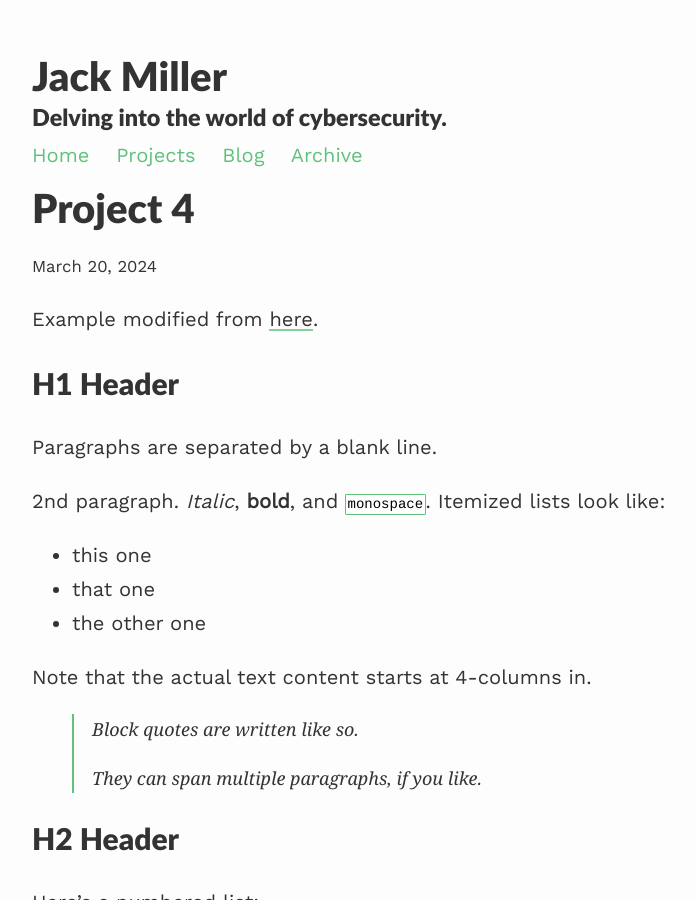
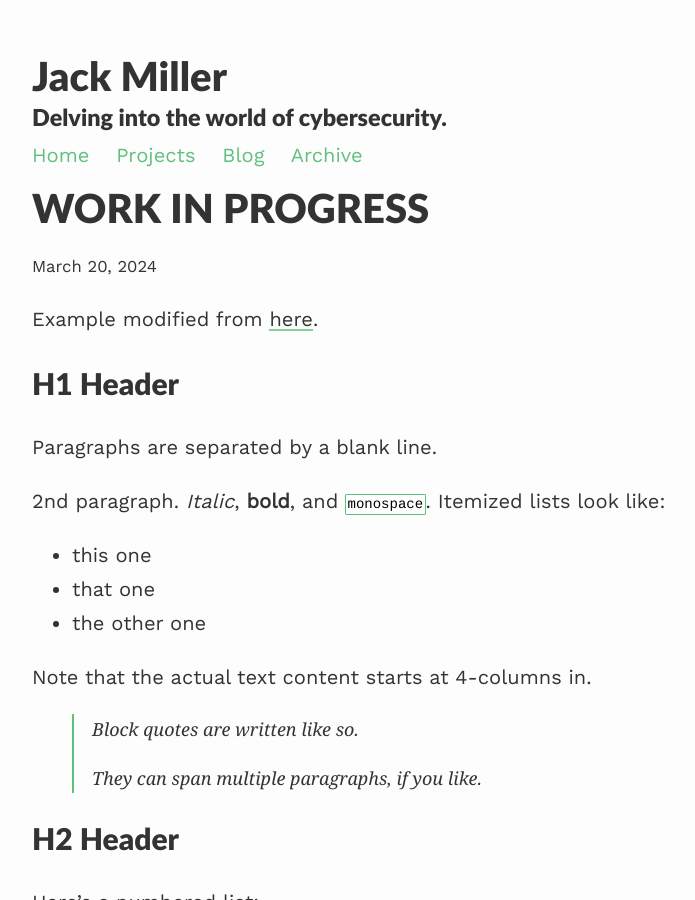
Before and after one commit to jackdmiller/jackdmiller.github.io, a Jekyll site: the page built from _projects/project4.md, in a window 1280 px wide and 900 px high. Shown: the whole window, without its empty margins (208-903 px from the left). Built offline with Jekyll 4.4.1, drawn with Linux system fonts in a browser that asks for light colours; nearby versions of some CDN libraries; formulas are drawn with MathJax 3.

Commit message:
Update project4.md

```diff
--- a/_projects/project4.md
+++ b/_projects/project4.md
@@ -1,6 +1,6 @@
 ---
 layout: post
-title: Project 4
+title: WORK IN PROGRESS
 description: another project
 ---
 
```
